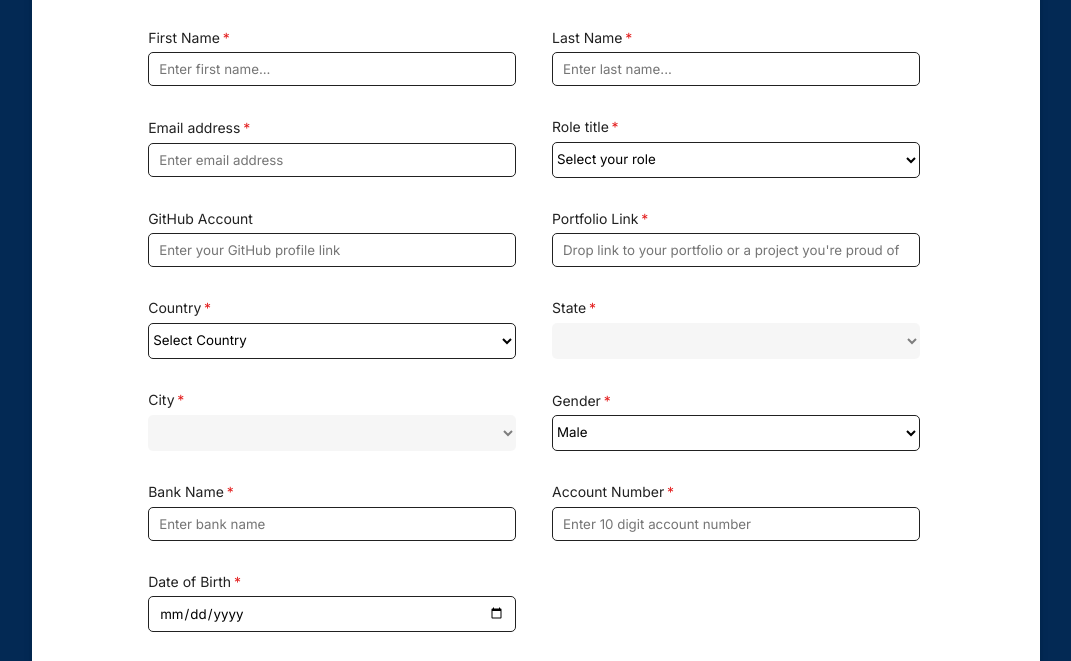
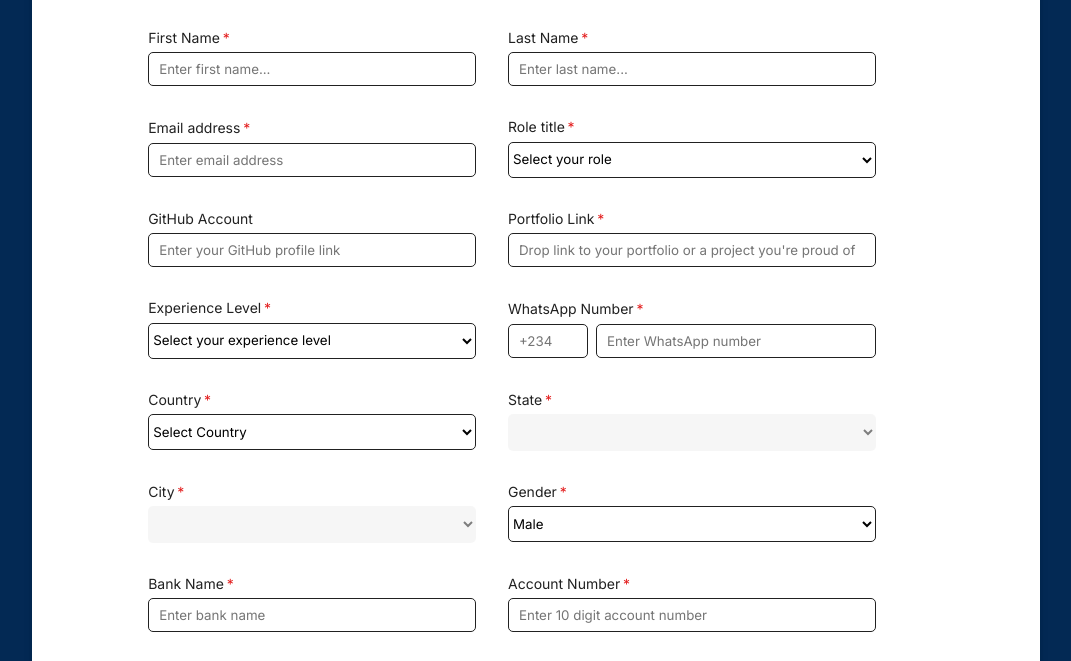
Before and after one commit to Pedxo/devside, a website: page index.html in a window 1280 px wide. Shown: the part 113-774 px from the top of the page, without its empty margins (104-1175 px from the left). Drawn offline with nearby package versions, Linux system fonts and the light colour scheme; no server answers.

Commit message:
added experience

```diff
--- a/index.html
+++ b/index.html
@@ -97,6 +97,41 @@
         </div>
 
 
+        <div class="custom-input">
+          <label for="experience">Experience Level <span>*</span></label>
+          <select name="experience" id="experience" required>
+            <option value="">Select your experience level</option>
+            <option value="Beginner">Beginner</option>
+            <option value="Intermediate">Intermediate</option>
+            <option value="Senior">Senior</option>
+          </select>
+        </div>
+
+        <div class="custom-input">
+          <label for="whatsapp">WhatsApp Number <span>*</span></label>
+          <div style="display: flex; gap: 0.5rem;">
+            <input
+              type="text"
+              name="countryCode"
+              placeholder="+234"
+              pattern="^\+\d{1,4}$"
+              required
+              style="width: 80px;"
+              title="Include country code e.g. +234"
+            />
+            <input
+              type="tel"
+              name="whatsapp"
+              placeholder="Enter WhatsApp number"
+              pattern="\d{6,15}"
+              required
+              title="Enter a valid phone number"
+              style="flex: 1;"
+            />
+          </div>
+        </div>
+
+
 
         <div class="custom-input">
           <label for="country">Country <span>*</span></label>
@@ -104,6 +139,8 @@
             <option value="">Select Country</option>
           </select>
         </div>
+
+
         <div class="custom-input">
           <label for="state">State <span>*</span></label>
           <select name="state" id="state-select" required></select>
--- a/js/index.js
+++ b/js/index.js
@@ -71,6 +71,7 @@ handleStateChange();
     "engineer",
     "coder",
     "annotation",
+    "data"
   ];
 
   const designerKeywords = [
```
